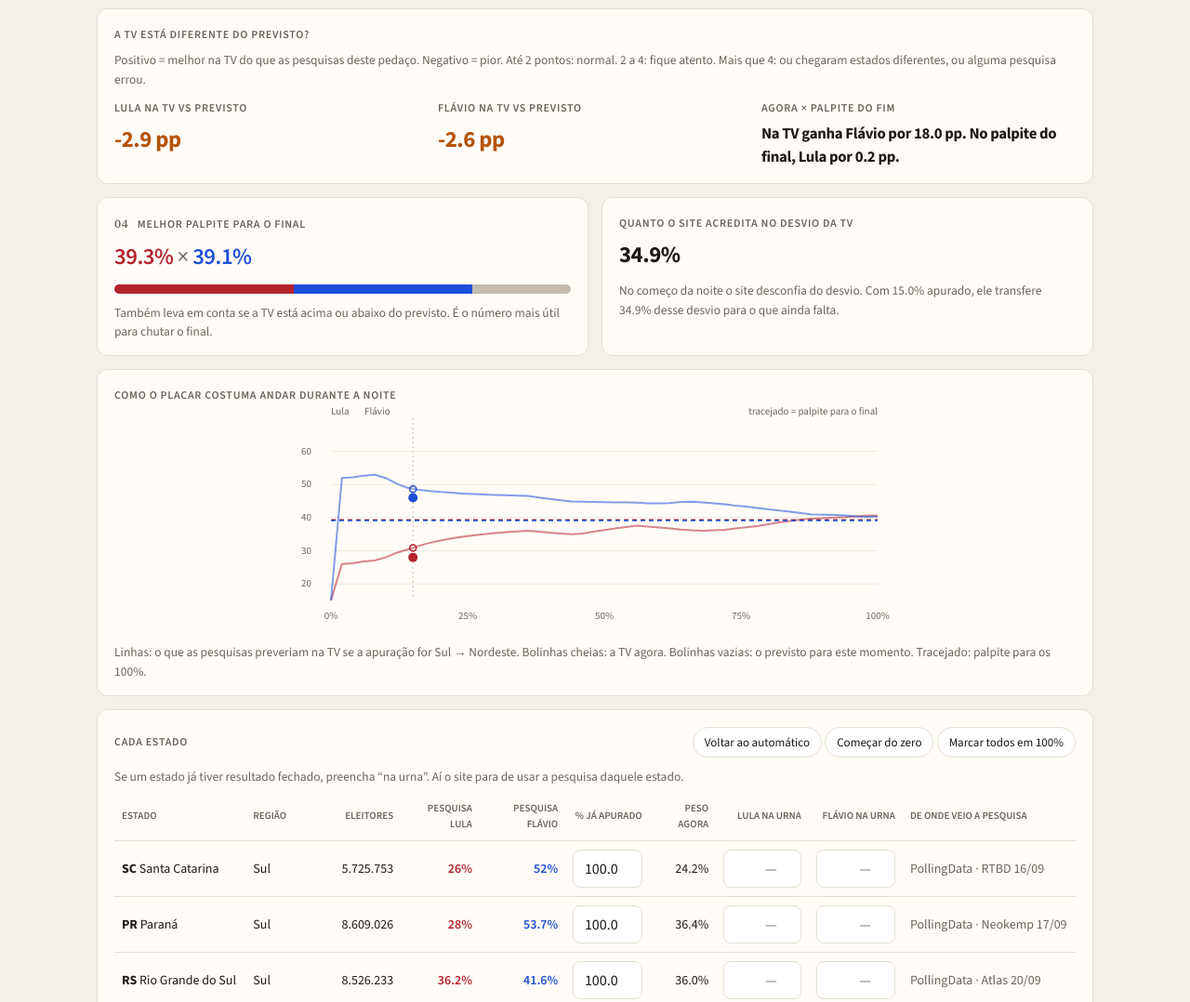
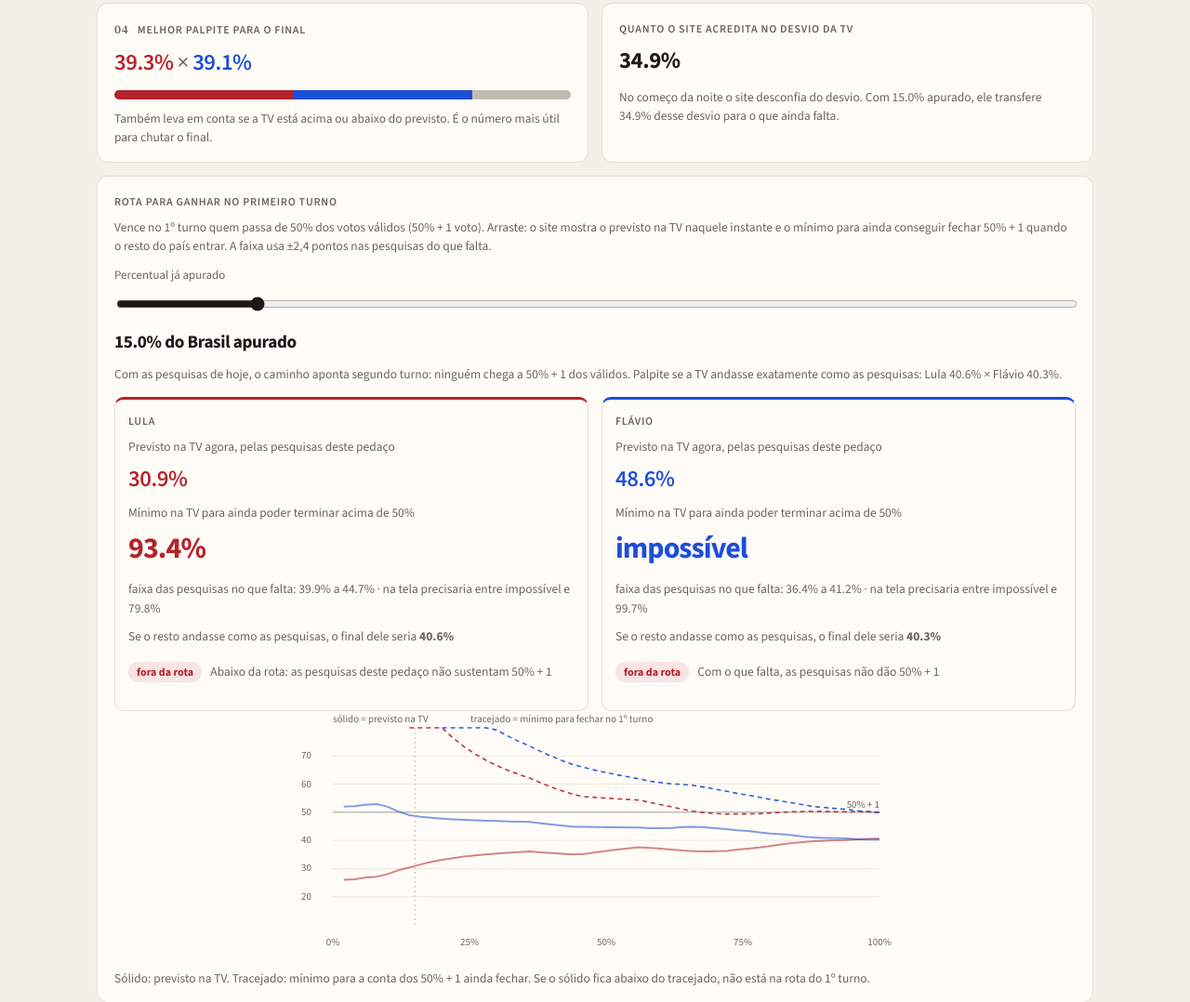
Before and after one commit to rconterb/nowcast-eleicoes-2026, a plain HTML site: page index.html in a window 1280 px wide. Shown: the part 780-1858 px from the top of the page at 93% size. Drawn offline with nearby package versions, Linux system fonts and the light colour scheme.

Commit message:
feat: bloco da rota para o primeiro turno com slider

```diff
--- a/index.html
+++ b/index.html
@@ -27,9 +27,11 @@
   .bar i { display:block; height:100%; }
   label { display:block; font-size:13px; color:var(--muted); margin-bottom:5px; }
   input[type=number] { width:100%; background:#fff; color:var(--ink); border:1px solid var(--line); border-radius:8px; padding:9px 10px; font-size:1rem; font-family:inherit; }
+  input[type=range] { width:100%; accent-color:#1c1917; height:28px; }
   input:focus { outline:2px solid #c7d7f5; border-color:#93b4ea; }
   .row3 { display:grid; grid-template-columns:1fr 1fr 1fr; gap:10px; }
-  @media (max-width:640px){ .row3{grid-template-columns:1fr;} }
+  .pair { display:grid; grid-template-columns:1fr 1fr; gap:14px; }
+  @media (max-width:800px){ .row3,.pair{grid-template-columns:1fr;} }
   table { width:100%; border-collapse:collapse; font-size:14px; }
   th, td { padding:9px 8px; border-bottom:1px solid var(--line); text-align:right; }
   th { color:var(--muted); font-weight:600; font-size:11px; text-transform:uppercase; }
@@ -55,6 +57,10 @@
   .how div { background:#f7f2ea; border-radius:10px; padding:12px 14px; }
   .how b { display:block; margin-bottom:4px; }
   .help { margin:8px 0 0; font-size:13.5px; color:var(--muted); }
+  .cand { border:1px solid var(--line); border-radius:10px; padding:14px; }
+  .cand.lula { border-top:3px solid var(--lula); }
+  .cand.flavio { border-top:3px solid var(--flavio); }
+  .need { font-size:2rem; font-weight:700; letter-spacing:-.03em; margin:4px 0; }
 </style>
 </head>
 <body>
@@ -62,12 +68,7 @@
   <div class="inner">
     <p class="eyebrow">Eleição presidencial · 1º turno · 2026</p>
     <h1>A TV está mostrando o Brasil — ou só o pedaço que já chegou?</h1>
-    <p class="sub">A apuração começa no Sul e termina no Nordeste. Por isso o placar das primeiras horas quase sempre “vira”. Aqui você compara o que a TV mostra com o que as pesquisas previam para aquele pedaço, e estima o final.</p>
-    <div class="how">
-      <div><b>1. Copie a TV</b>Digite o % já apurado e os votos de Lula e Flávio, como estão no jornal.</div>
-      <div><b>2. Veja se faz sentido</b>O card “pesquisas neste pedaço” é o placar que as pesquisas dariam se só aqueles estados tivessem sido contados.</div>
-      <div><b>3. Olhe o palpite do final</b>Não use a TV como resultado. Use o “melhor palpite”: o que já saiu + o que ainda falta.</div>
-    </div>
+    <p class="sub">A apuração começa no Sul e termina no Nordeste. Compare o que a TV mostra com o que as pesquisas previam para aquele pedaço, e veja se dá para fechar no primeiro turno.</p>
   </div>
 </header>
 <div class="wrap">
@@ -84,7 +85,7 @@
         <button class="active" data-mode="ordem">Automático (Sul → Nordeste)</button>
         <button data-mode="manual">Eu sei o % de cada estado</button>
       </div>
-      <p class="tiny" id="modeHint">No automático, o site assume a ordem clássica da apuração. Se você tiver o TSE aberto, use o modo por estado.</p>
+      <p class="tiny" id="modeHint">No automático, o site assume a ordem clássica da apuração.</p>
     </div>
     <div class="card s7"><div class="k">Em uma frase</div><p class="call" id="veredito">—</p><p class="tiny" id="veredito2"></p></div>
     <div class="card s4"><div class="k"><span class="num">01</span> Na TV agora</div><div class="v" id="vTela">—</div><div class="bar" id="barTela"></div><p class="tiny" id="tTela"></p></div>
@@ -92,7 +93,6 @@
     <div class="card s4"><div class="k"><span class="num">03</span> Palpite simples para o final</div><div class="v" id="vFin">—</div><div class="bar" id="barFin"></div><p class="tiny" id="tFin"></p></div>
     <div class="card s12">
       <div class="k">A TV está diferente do previsto?</div>
-      <p class="help">Positivo = melhor na TV do que as pesquisas deste pedaço. Negativo = pior. Até 2 pontos: normal. 2 a 4: fique atento. Mais que 4: ou chegaram estados diferentes, ou alguma pesquisa errou.</p>
       <div class="row3" style="margin-top:12px">
         <div><div class="k">Lula na TV vs previsto</div><div class="v" id="devL">—</div></div>
         <div><div class="k">Flávio na TV vs previsto</div><div class="v" id="devF">—</div></div>
@@ -102,23 +102,55 @@
     <div class="card s6"><div class="k"><span class="num">04</span> Melhor palpite para o final</div><div class="v" id="vStat">—</div><div class="bar" id="barStat"></div><p class="tiny" id="tStat"></p></div>
     <div class="card s6"><div class="k">Quanto o site acredita no desvio da TV</div><div class="v" id="vKappa">—</div><p class="tiny" id="tKappa"></p></div>
     <div class="card s12">
+      <div class="k">Rota para ganhar no primeiro turno</div>
+      <p class="help">Vence no 1º turno quem passa de 50% dos votos válidos (50% + 1 voto). Arraste: o site mostra o previsto na TV naquele instante e o mínimo para ainda conseguir fechar 50% + 1 quando o resto do país entrar. A faixa usa ±2,4 pontos nas pesquisas do que falta.</p>
+      <label style="margin-top:12px">Percentual já apurado</label>
+      <input id="slider1t" type="range" min="1" max="100" step="1" value="15" />
+      <div class="v" id="slider1tVal" style="font-size:1.2rem">15%</div>
+      <p class="tiny" id="t1tSum"></p>
+      <div class="pair" style="margin-top:14px">
+        <div class="cand lula">
+          <div class="k">Lula</div>
+          <div class="help">Previsto na TV agora, pelas pesquisas deste pedaço</div>
+          <div class="v l" id="l1tExp">—</div>
+          <div class="help">Mínimo na TV para ainda poder terminar acima de 50%</div>
+          <div class="need l" id="l1tNeed">—</div>
+          <p class="tiny" id="l1tBand"></p>
+          <p class="tiny">Se o resto andasse como as pesquisas, o final dele seria <b id="l1tFinal">—</b></p>
+          <p><span id="l1tSt" class="chip warn">—</span> <span id="l1tStTxt" class="tiny"></span></p>
+        </div>
+        <div class="cand flavio">
+          <div class="k">Flávio</div>
+          <div class="help">Previsto na TV agora, pelas pesquisas deste pedaço</div>
+          <div class="v f" id="f1tExp">—</div>
+          <div class="help">Mínimo na TV para ainda poder terminar acima de 50%</div>
+          <div class="need f" id="f1tNeed">—</div>
+          <p class="tiny" id="f1tBand"></p>
+          <p class="tiny">Se o resto andasse como as pesquisas, o final dele seria <b id="f1tFinal">—</b></p>
+          <p><span id="f1tSt" class="chip warn">—</span> <span id="f1tStTxt" class="tiny"></span></p>
+        </div>
+      </div>
+      <svg id="chart1t" viewBox="0 0 640 260" width="100%" height="260" role="img" aria-label="Rota para o primeiro turno"></svg>
+      <p class="tiny">Sólido: previsto na TV. Tracejado: mínimo para a conta dos 50% + 1 ainda fechar. Se o sólido fica abaixo do tracejado, não está na rota do 1º turno.</p>
+    </div>
+    <div class="card s12">
       <div class="k">Como o placar costuma andar durante a noite</div>
       <svg id="chart" viewBox="0 0 640 240" width="100%" height="240" role="img" aria-label="Gráfico da apuração"></svg>
-      <p class="tiny">Linhas: o que as pesquisas preveriam na TV se a apuração for Sul → Nordeste. Bolinhas cheias: a TV agora. Bolinhas vazias: o previsto para este momento. Tracejado: palpite para os 100%.</p>
     </div>
     <div class="card s12">
       <div style="display:flex;justify-content:space-between;align-items:center;gap:8px;flex-wrap:wrap">
         <div class="k">Cada estado</div>
         <div><button id="btnReset">Voltar ao automático</button> <button id="btnZero">Começar do zero</button> <button id="btnFull">Marcar todos em 100%</button></div>
       </div>
-      <p class="tiny">Se um estado já tiver resultado fechado, preencha “na urna”. Aí o site para de usar a pesquisa daquele estado.</p>
+      <p class="tiny">Se um estado já tiver resultado fechado, preencha “na urna”.</p>
       <div style="overflow:auto;max-height:560px;margin-top:8px"><table id="tab"></table></div>
     </div>
-    <div class="card s6"><div class="k">Exemplo clássico</div><p class="tiny">Com 15% apurado, quase só o Sul entrou. Flávio à frente nisso é o esperado — não é o Brasil. Surpresa seria Lula ganhando com 15%, ou Flávio ainda ganhando com 85%, quando o Nordeste já deveria ter aparecido.</p></div>
-    <div class="card s6"><div class="k">De onde vêm os números</div><p class="tiny">Tamanho do eleitorado: TSE, julho de 2026. Pesquisas: última de cada estado no PollingData. Isto é uma leitura da apuração, não urna oficial e não endossa candidato.</p></div>
+    <div class="card s6"><div class="k">Exemplo clássico</div><p class="tiny">Com 15% apurado, quase só o Sul entrou. Flávio à frente nisso é o esperado — não é o Brasil.</p></div>
+    <div class="card s6"><div class="k">De onde vêm os números</div><p class="tiny">Eleitorado TSE jul/2026. Pesquisas PollingData por UF. Limiar: 50% + 1 dos válidos. Não é urna oficial.</p></div>
   </div>
   <footer>Ferramenta aberta · rconterb/nowcast-eleicoes-2026</footer>
 </div>
 <script src="app.js"></script>
+<script src="firstround.js"></script>
 </body>
 </html>
```
